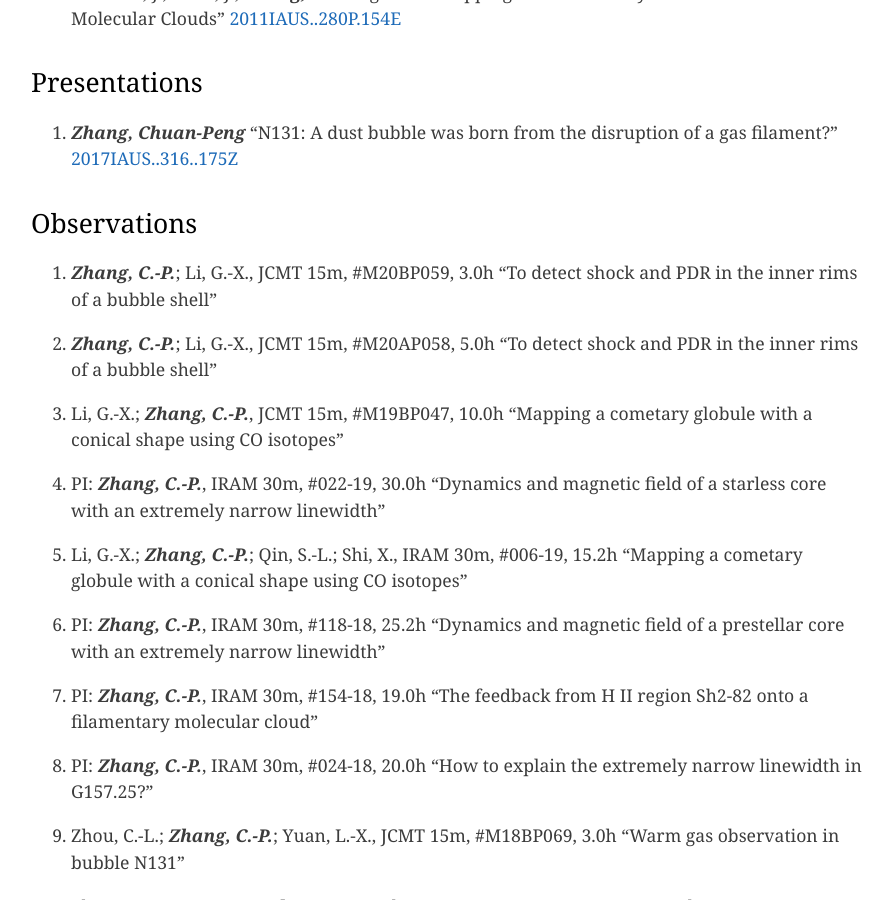
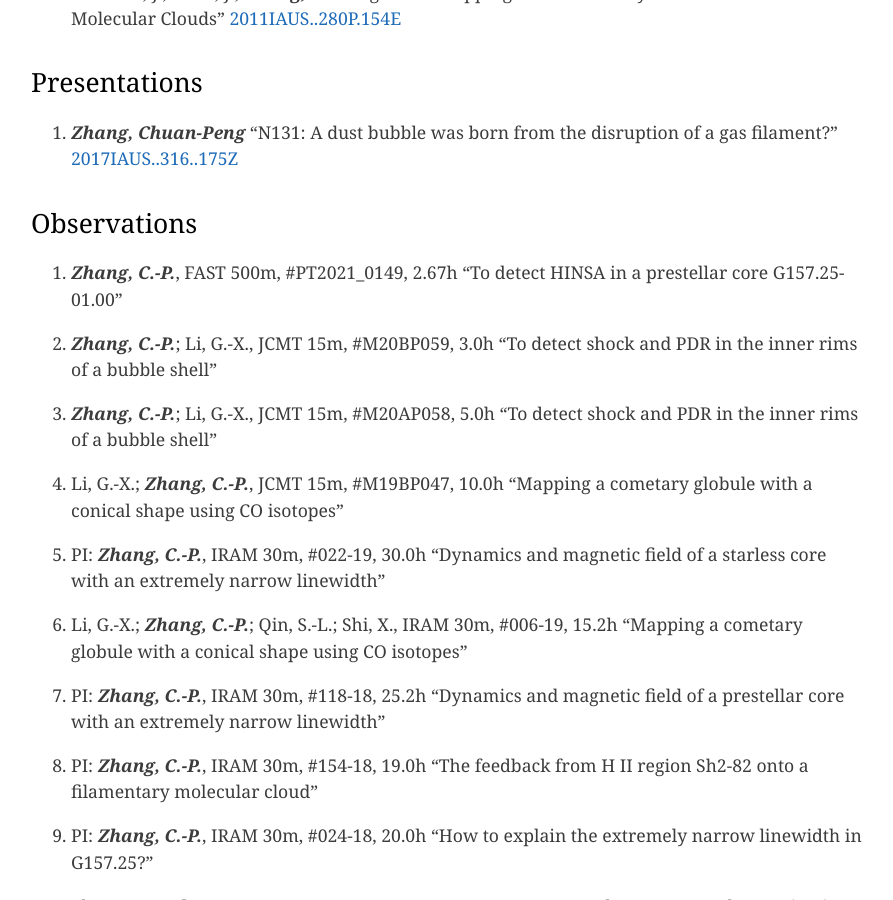
Before and after one commit to zcp521/zcp521.github.io, a Jekyll site: the page built from pub.md, in a window 1280 px wide and 900 px high, scrolled down 5260 px. Shown: the whole window, without its empty margins (193-1086 px from the left). Built offline with Jekyll 4.4.1, drawn with Linux system fonts in a browser that asks for light colours.

Commit message:
Update pub.md

```diff
--- a/pub.md
+++ b/pub.md
@@ -250,6 +250,9 @@ tagline: "My publication list"
 
 ## Observations
 
+22. ***Zhang, C.-P.***, FAST 500m, #PT2021_0149, 2.67h
+	"To detect HINSA in a prestellar core G157.25-01.00"
+
 21. ***Zhang, C.-P.***; Li, G.-X., JCMT 15m, #M20BP059, 3.0h
 	"To detect shock and PDR in the inner rims of a bubble shell"
 
```
